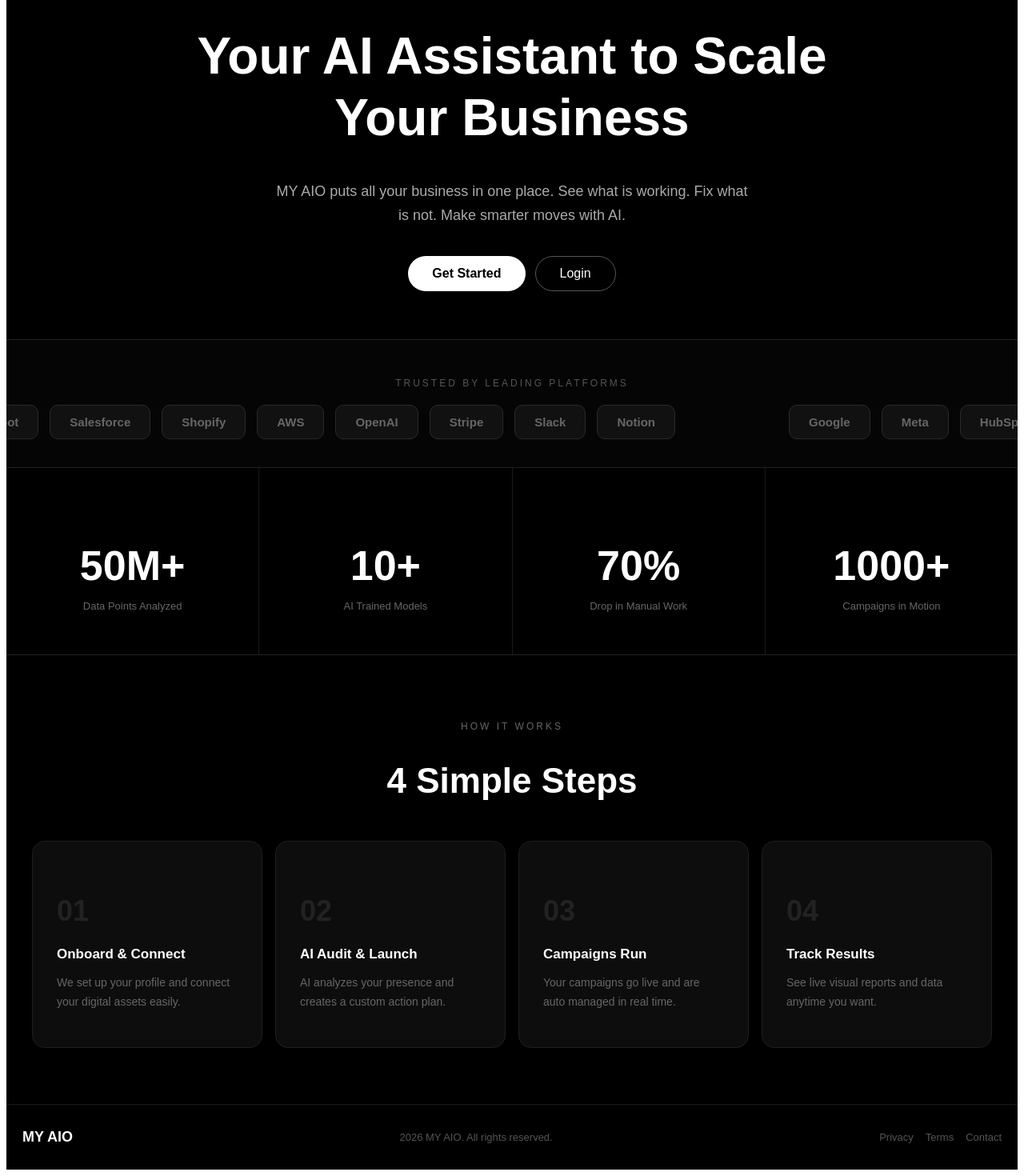
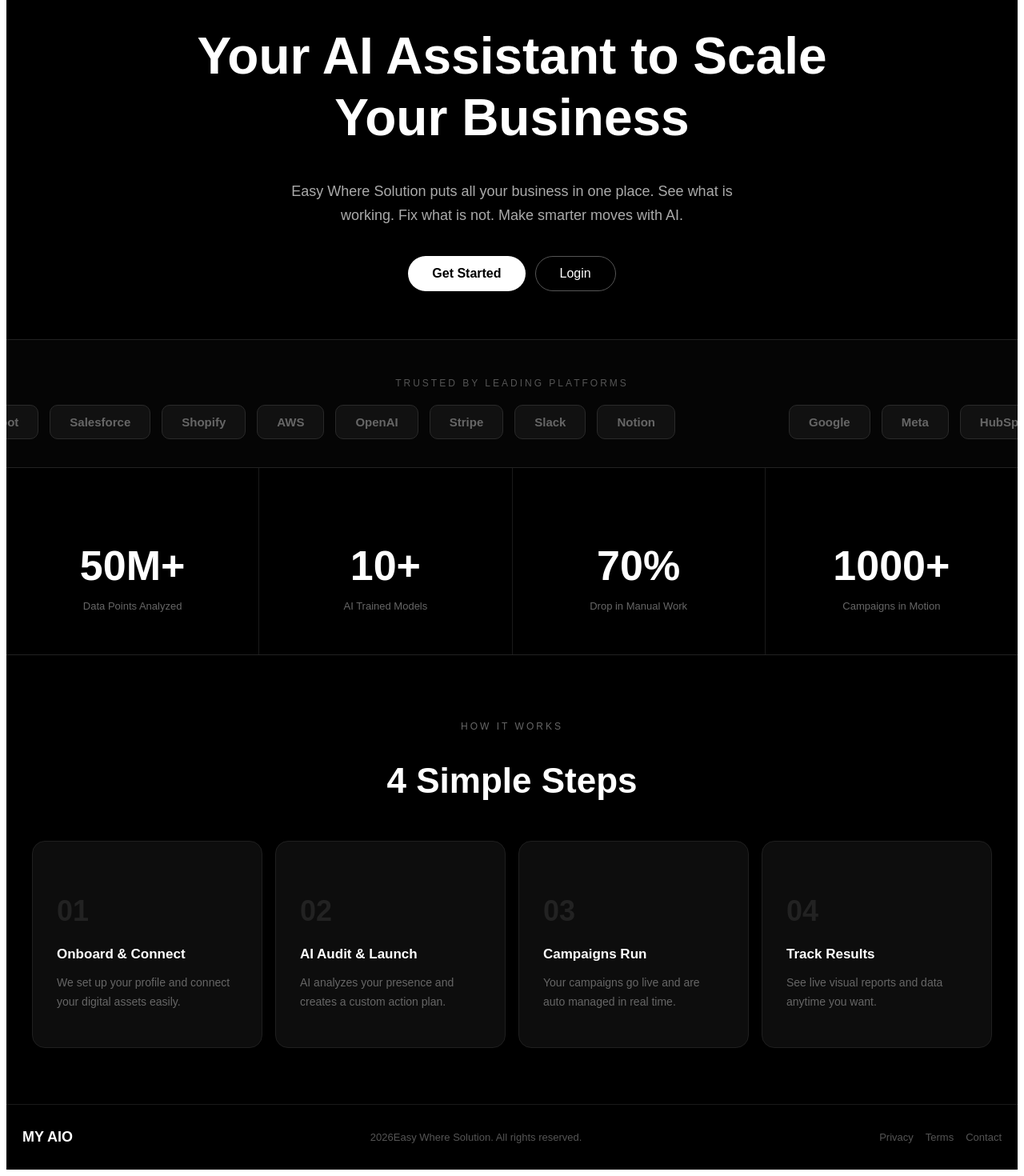
Before and after one commit to bilalnadeem201c-coder/my-website, a Next.js app: page / in a window 1280 px wide. Shown: the part 206-1676 px from the top of the page at 80% size. Built offline with nearby package versions, Linux system fonts and the light colour scheme.

Commit message:
updated company name

```diff
--- a/app/page.tsx
+++ b/app/page.tsx
@@ -28,7 +28,7 @@ export default function Home() {
           Your AI Assistant to Scale Your Business
         </h1>
         <p style={{fontSize:'clamp(15px, 2vw, 18px)',color:'#aaa',maxWidth:'600px',marginBottom:'35px',lineHeight:'1.7',padding:'0 10px'}}>
-          MY AIO puts all your business in one place. See what is working. Fix what is not. Make smarter moves with AI.
+         Easy Where Solution puts all your business in one place. See what is working. Fix what is not. Make smarter moves with AI.
         </p>
         <div style={{display:'flex',gap:'12px',flexWrap:'wrap',justifyContent:'center'}}>
           <button style={{backgroundColor:'white',color:'black',padding:'12px 30px',borderRadius:'999px',border:'none',fontSize:'16px',fontWeight:'bold',cursor:'pointer'}}>
@@ -92,7 +92,7 @@ export default function Home() {
       {/* FOOTER */}
       <footer style={{borderTop:'1px solid #1a1a1a',padding:'30px 20px',display:'flex',justifyContent:'space-between',alignItems:'center',flexWrap:'wrap',gap:'15px'}}>
         <h2 style={{fontSize:'18px',fontWeight:'bold',margin:0}}>MY AIO</h2>
-        <p style={{color:'#555',margin:0,fontSize:'13px'}}>2026 MY AIO. All rights reserved.</p>
+        <p style={{color:'#555',margin:0,fontSize:'13px'}}>2026Easy Where Solution. All rights reserved.</p>
         <div style={{display:'flex',gap:'15px'}}>
           <a href="#" style={{color:'#555',textDecoration:'none',fontSize:'13px'}}>Privacy</a>
           <a href="#" style={{color:'#555',textDecoration:'none',fontSize:'13px'}}>Terms</a>
```
